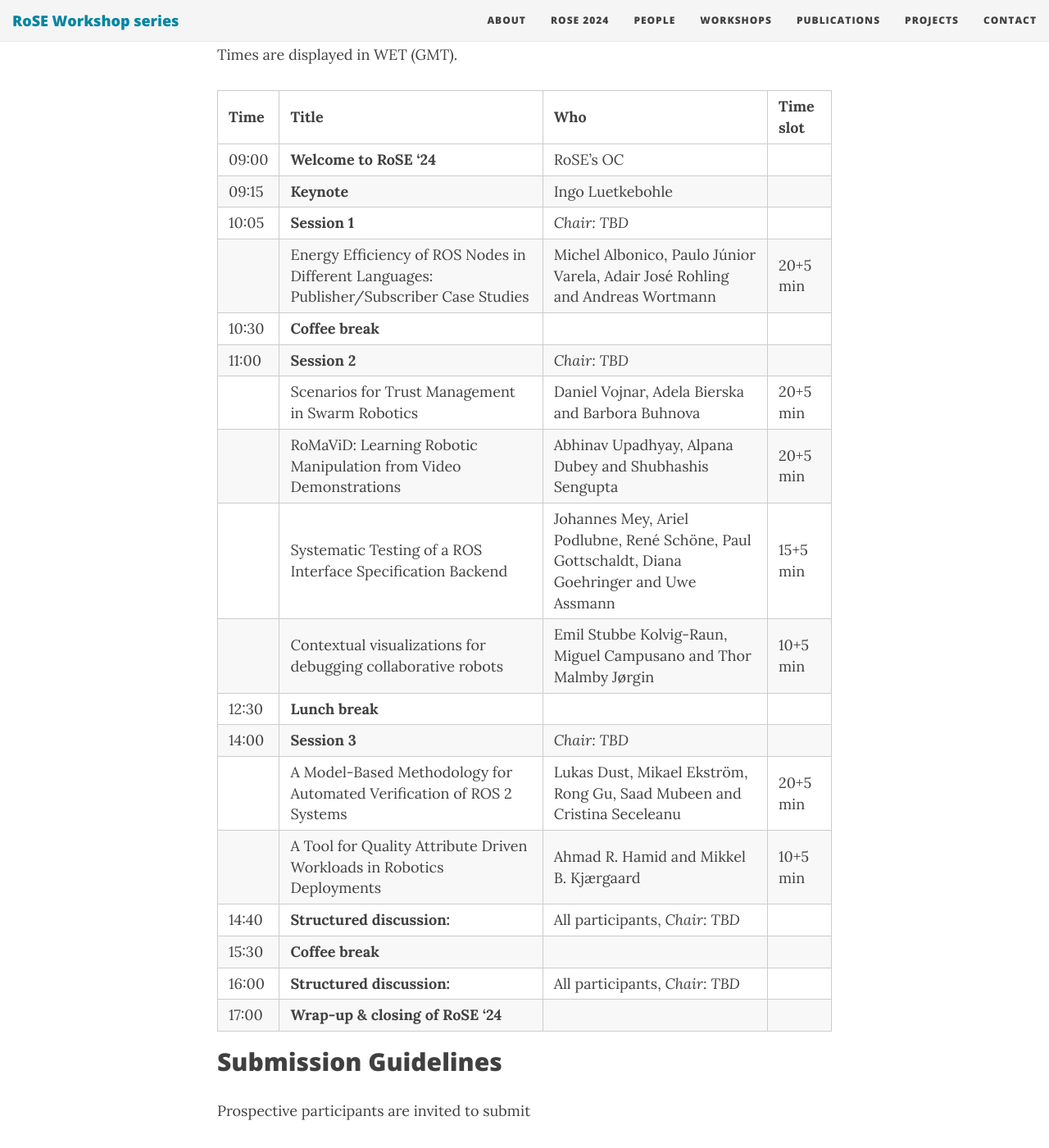
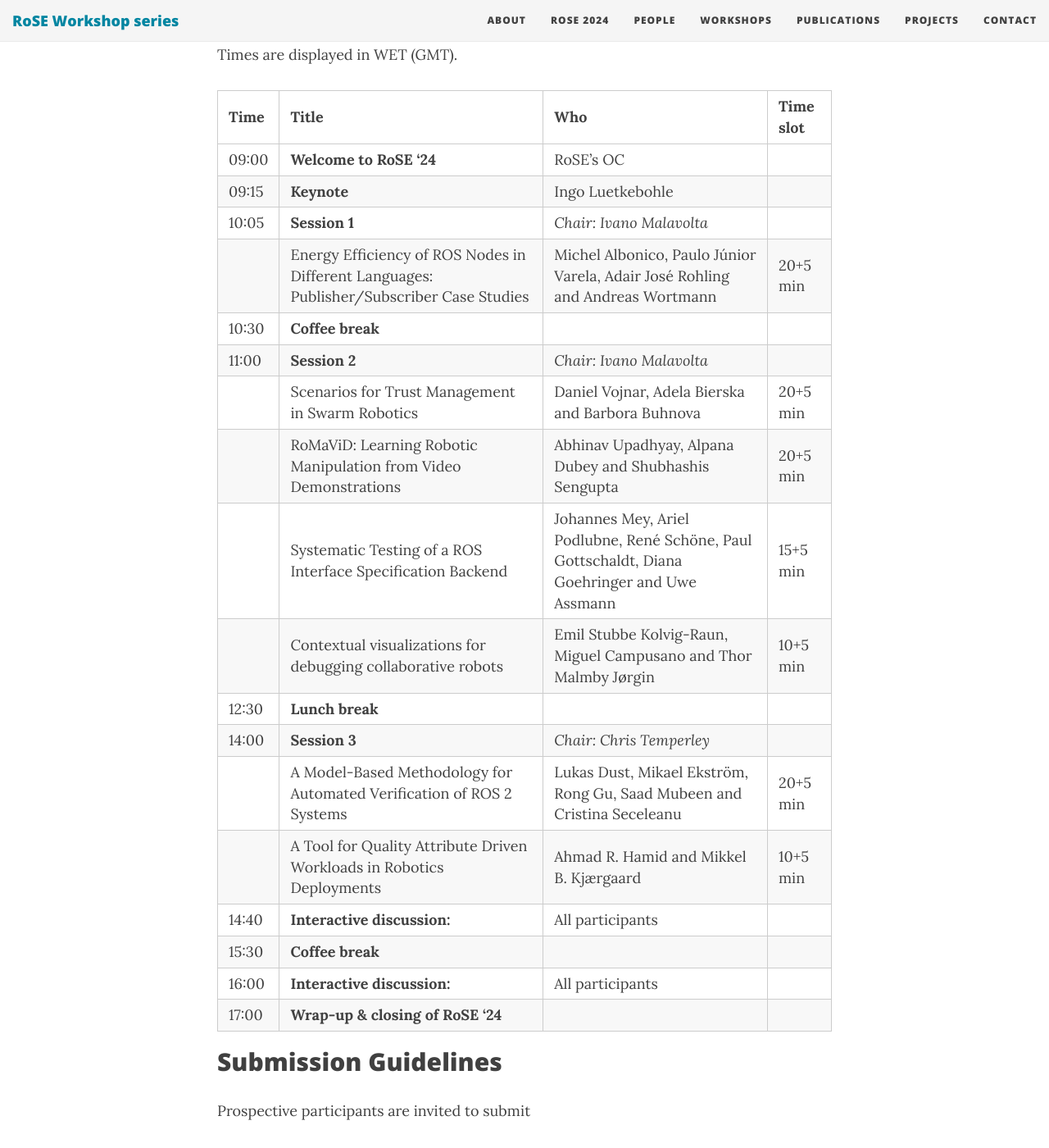
Before and after one commit to rose-workshops/rose-workshops.github.io, a Jekyll site: the page built from rose2024.md, in a window 1280 px wide and 1400 px high, scrolled down 2351 px. Shown: the whole window at 82% size. Built offline with Jekyll 4.4.1, drawn with Linux system fonts in a browser that asks for light colours; nearby versions of some CDN libraries.

Commit message:
Update rose2024.md

```diff
--- a/rose2024.md
+++ b/rose2024.md
@@ -64,21 +64,21 @@ Times are displayed in WET (GMT).
 | --- |  --- | --- |
 | 09:00 | **Welcome to RoSE '24** | RoSE's OC |
 | 09:15 | **Keynote** | Ingo Luetkebohle |
-| 10:05 | **Session 1** | *Chair: TBD* |
+| 10:05 | **Session 1** | *Chair: Ivano Malavolta* |
 | | Energy Efficiency of ROS Nodes in Different Languages: Publisher/Subscriber Case Studies | Michel Albonico, Paulo Júnior Varela, Adair José Rohling and Andreas Wortmann | 20+5 min |
 | 10:30 | **Coffee break** | |
-| 11:00 | **Session 2** | *Chair: TBD* |
+| 11:00 | **Session 2** | *Chair: Ivano Malavolta* |
 | | Scenarios for Trust Management in Swarm Robotics | Daniel Vojnar, Adela Bierska and Barbora Buhnova | 20+5 min |
 | | RoMaViD: Learning Robotic Manipulation from Video Demonstrations | Abhinav Upadhyay, Alpana Dubey and Shubhashis Sengupta |  20+5 min |
 | | Systematic Testing of a ROS Interface Specification Backend | Johannes Mey, Ariel Podlubne, René Schöne, Paul Gottschaldt, Diana Goehringer and Uwe Assmann |  15+5 min |
 | | Contextual visualizations for debugging collaborative robots | Emil Stubbe Kolvig-Raun, Miguel Campusano and Thor Malmby Jørgin |  10+5 min |
 | 12:30 | **Lunch break** | |
-| 14:00 | **Session 3** | *Chair: TBD* |
+| 14:00 | **Session 3** | *Chair: Chris Temperley* |
 | | A Model-Based Methodology for Automated Verification of ROS 2 Systems | Lukas Dust, Mikael Ekström, Rong Gu, Saad Mubeen and Cristina Seceleanu |  20+5 min |
 | | A Tool for Quality Attribute Driven Workloads in Robotics Deployments | Ahmad R. Hamid and Mikkel B. Kjærgaard | 10+5 min |
-| 14:40 | **Structured discussion:** | All participants, *Chair: TBD* |
+| 14:40 | **Interactive discussion:** | All participants |
 | 15:30 | **Coffee break** | |
-| 16:00 | **Structured discussion:** | All participants, *Chair: TBD* |
+| 16:00 | **Interactive discussion:** | All participants |
 | 17:00 | **Wrap-up & closing of RoSE '24** | |
 
 ## Submission Guidelines
```
